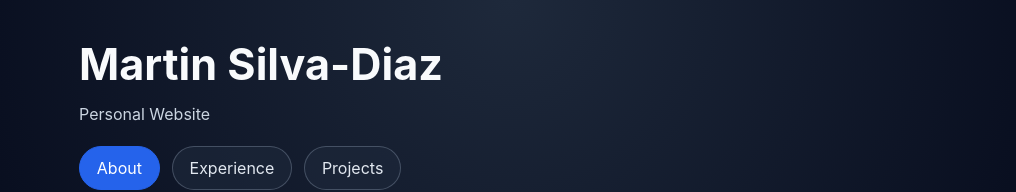
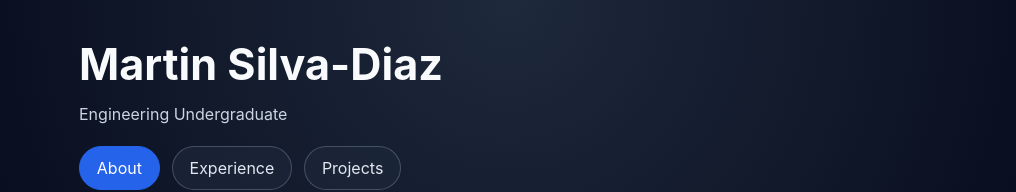
Before and after one commit to Martins26/Martin-Silva-Diaz-Personal-Website, a React (Vite) app: page / in a window 1280 px wide. Shown: the top 192 px of the page, without its empty margins (131-1147 px from the left). Built offline with nearby package versions, Linux system fonts and the light colour scheme.

Commit message:
modified

```diff
--- a/src/App.tsx
+++ b/src/App.tsx
@@ -32,7 +32,7 @@ function App() {
     <main className="portfolio">
       <header className="portfolio-header">
         <h1>Martin Silva-Diaz</h1>
-        <p>Personal Website</p>
+        <p>Engineering Undergraduate</p>
       </header>
 
       <nav className="section-selector" aria-label="Section selector">
```
